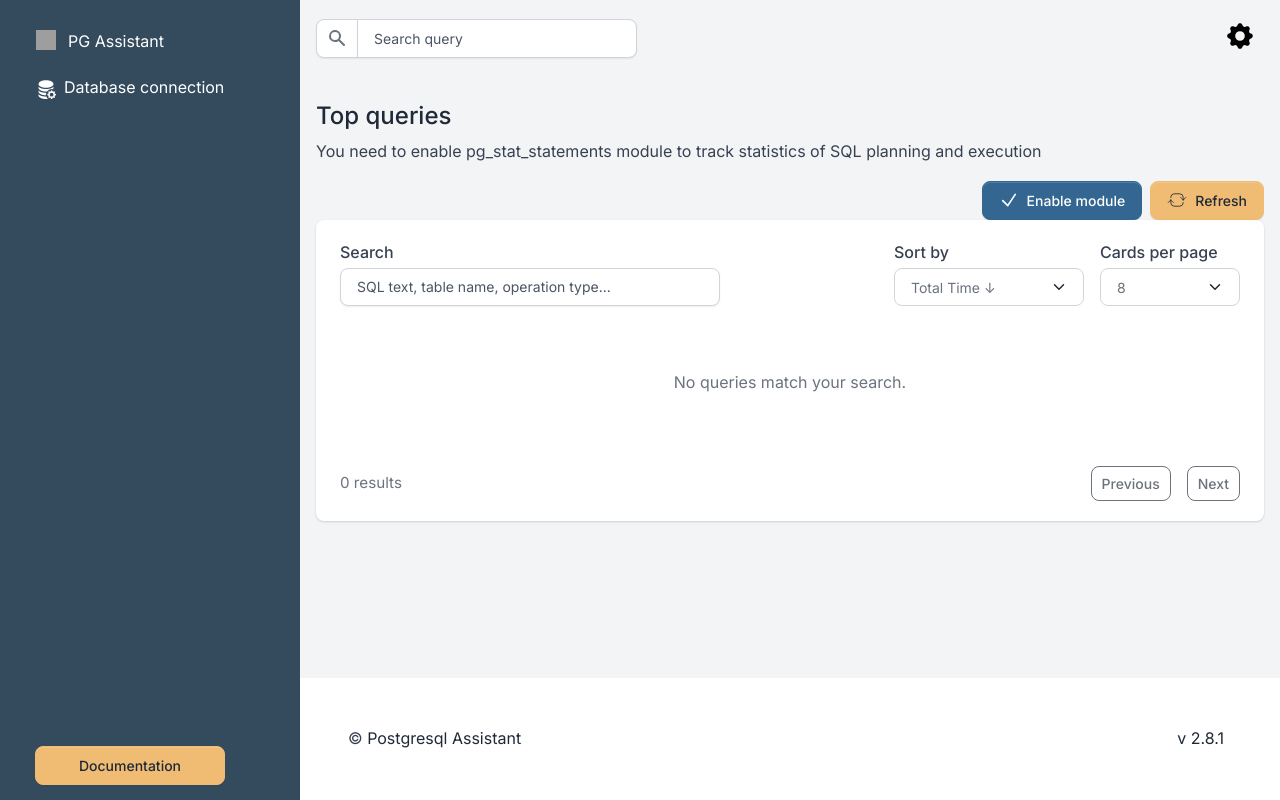
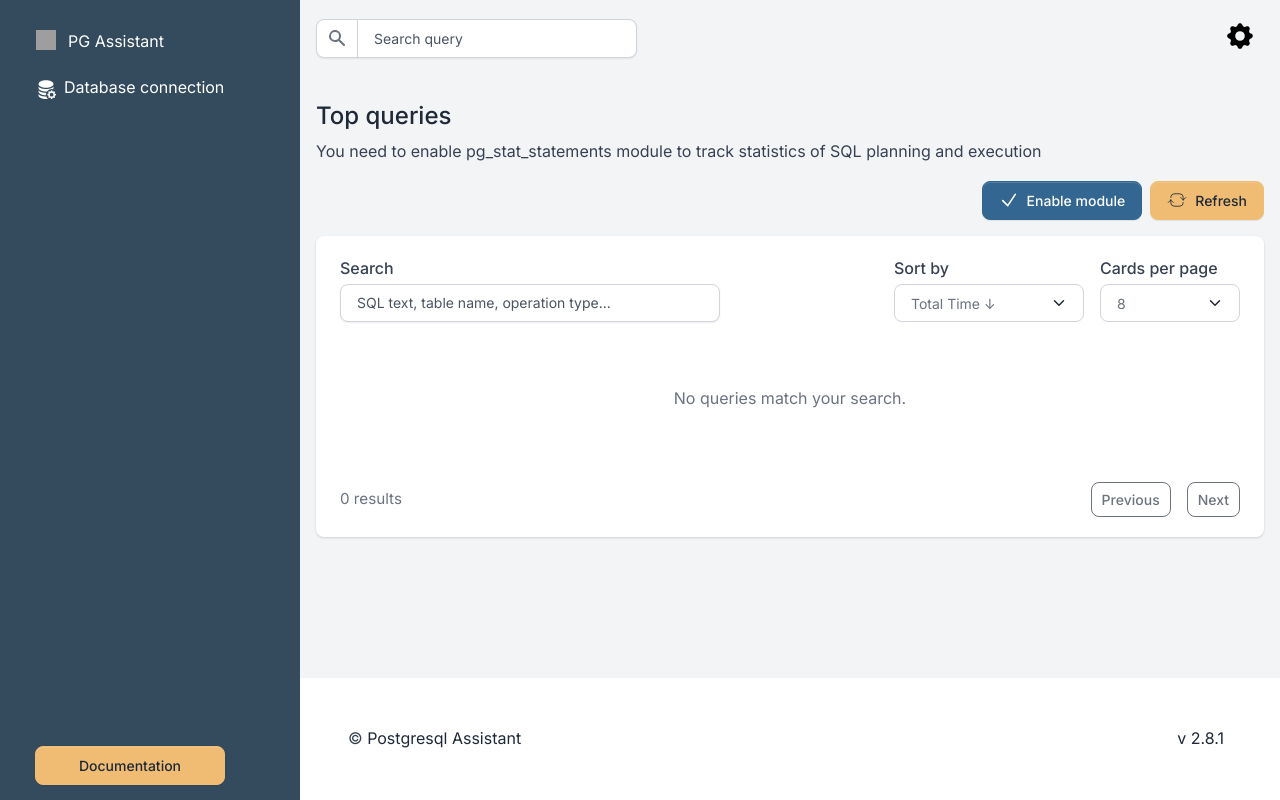
Before and after one commit to beh74/pgassistant-community, a Flask app: template apps/templates/home/topqueries.html in a window 1280 px wide. Run offline with Flask 3, Linux system fonts and the light colour scheme; the template is opened without the code that fills it, so the values that code supplies are empty; parts of the project's set-up code (start-up, migrations or seed data) failed here and were passed over; some libraries are stand-ins or nearby versions; grey boxes are pictures that could not be loaded.

Commit message:
Adds small gap on top queries page

```diff
--- a/apps/templates/home/topqueries.html
+++ b/apps/templates/home/topqueries.html
@@ -239,7 +239,7 @@
     <h1 class="h4">Top queries</h1>
     <p class="mb-0">You need to enable pg_stat_statements module to track statistics of SQL planning and execution</p>
   </div>
-    <div class="d-flex justify-content-end mt-3">
+    <div class="d-flex justify-content-end my-3">
 
         {% if rows is not defined or rows|length == 0 %}
         <button onclick="location.href='/enable_pg_statistics.html'" type="button" class="btn btn-primary d-inline-flex align-items-center me-2">
```
